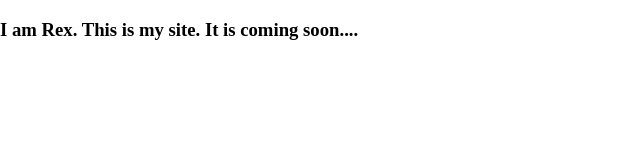
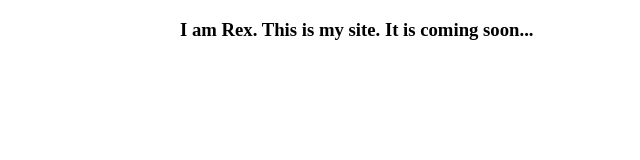
Before and after one commit to rexwu90/rexwu90.github.io, a plain HTML site: page index.html in a window 1280 px wide. Shown: the whole page, without its empty margins (0-640 px from the left). Drawn offline with Linux system fonts and the light colour scheme.

Commit message:
update index/css

```diff
--- a/css/style.css
+++ b/css/style.css
@@ -0,0 +1,23 @@
+.container {
+    margin-left: auto;
+    margin-right: right;
+    position: relative;
+}
+
+@media (min-width: 768px) {
+    .container {
+        width: 720px;
+    }
+}
+
+@media (min-width: 992px) {
+    .container {
+        width: 920px;
+    }
+}
+
+@media (min-width: 1200px) {
+    .container {
+        width: 1100px;
+    }
+}
--- a/index.html
+++ b/index.html
@@ -8,6 +8,10 @@
     <link rel="stylesheet" type="text/css" href="css/style.css">
 </head>
 <body>
-    <h3>I am Rex. This is my site. It is coming soon....</h3>
+    <header class="header">
+        <div class="container">
+            <h3>I am Rex. This is my site. It is coming soon...</h3>
+        </div>
+    </header>
 </body>
 </html>
```
